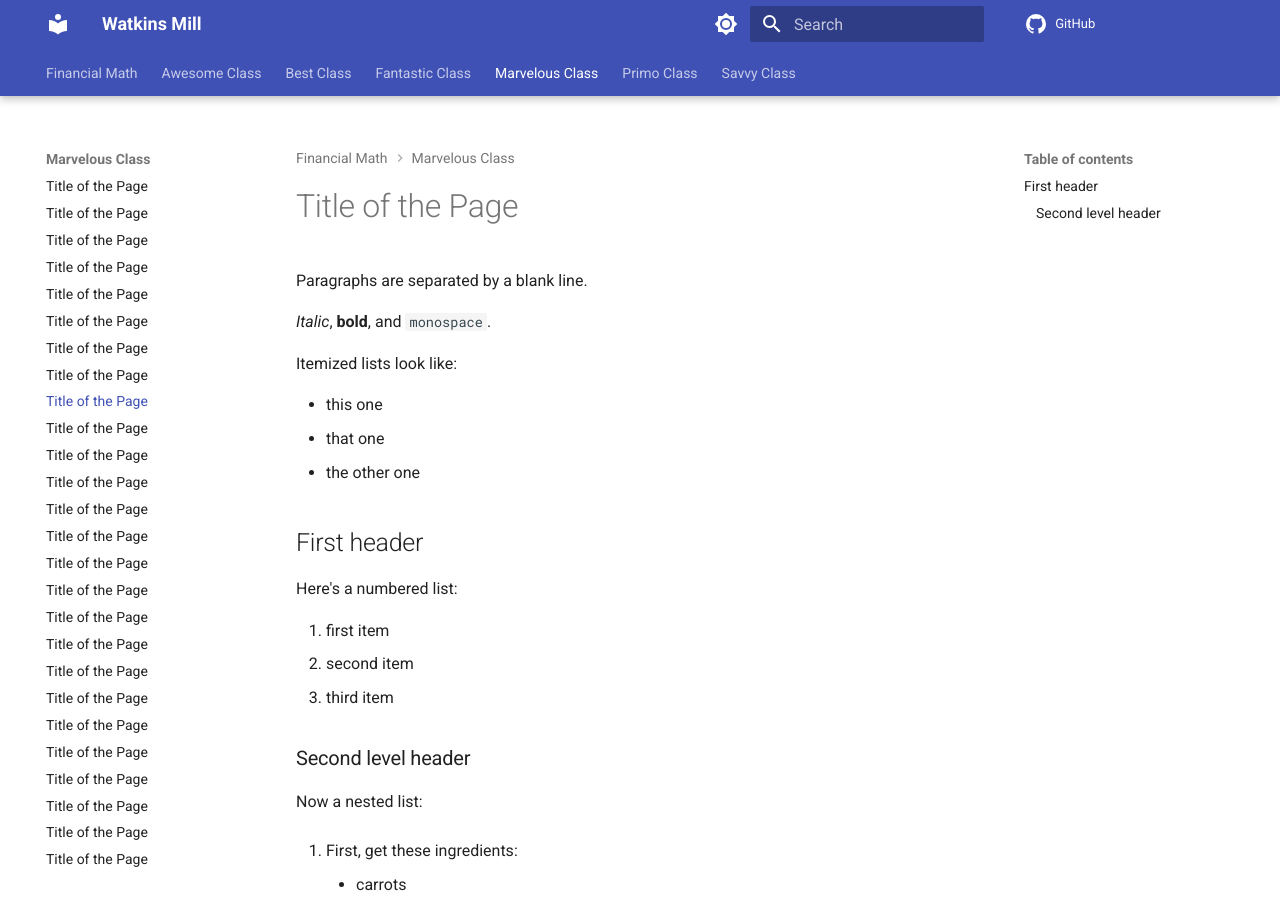
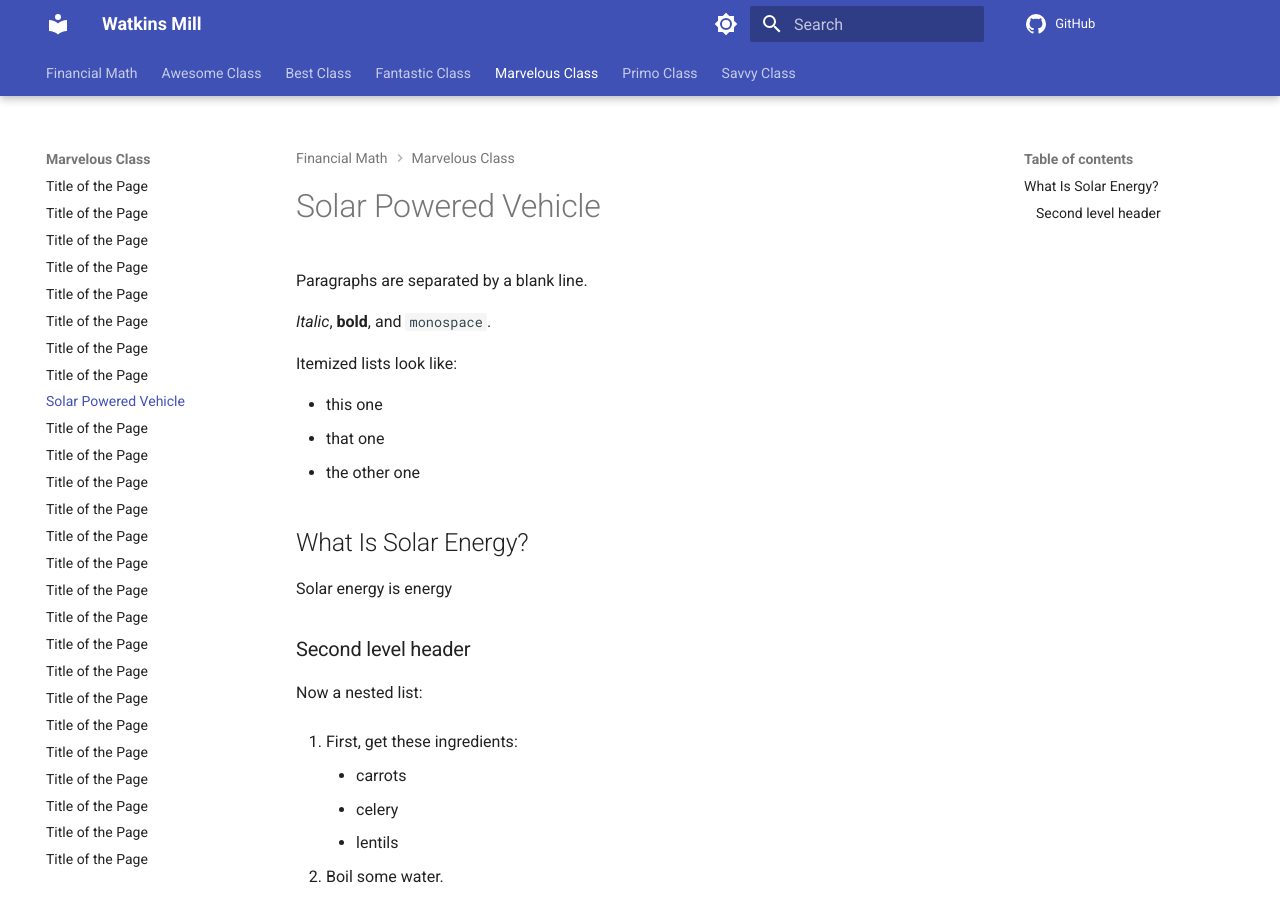
Before and after one commit to drjmarino/website, an MkDocs documentation site: the page built from docs/marvelous/human09.md, in a window 1280 px wide and 900 px high. Built offline with MkDocs 1.6.1 and Material for MkDocs 9.7.7, drawn with Linux system fonts in a browser that asks for light colours; comment, search, counter and statistics services are not loaded.

Commit message:
Update human09.md

```diff
--- a/docs/marvelous/human09.md
+++ b/docs/marvelous/human09.md
@@ -1,4 +1,4 @@
-# Title of the Page
+# Solar Powered Vehicle
 
 Paragraphs are separated by a blank line.
 
@@ -12,13 +12,9 @@ Itemized lists look like:
 
 
 
-## First header
+## What Is Solar Energy?
 
-Here's a numbered list:
-
- 1. first item
- 2. second item
- 3. third item
+Solar energy is energy
 
 ### Second level header
 
```
